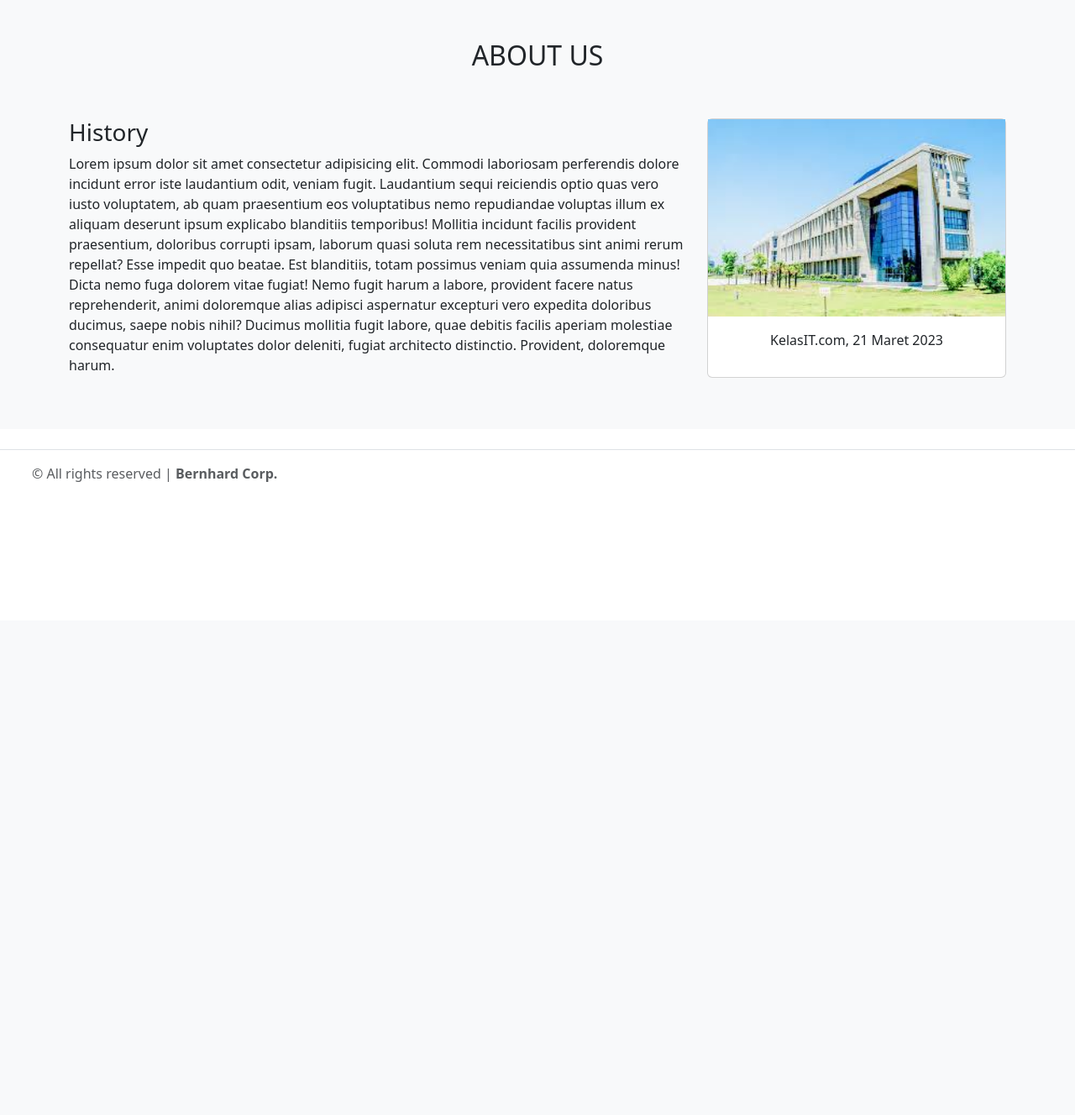
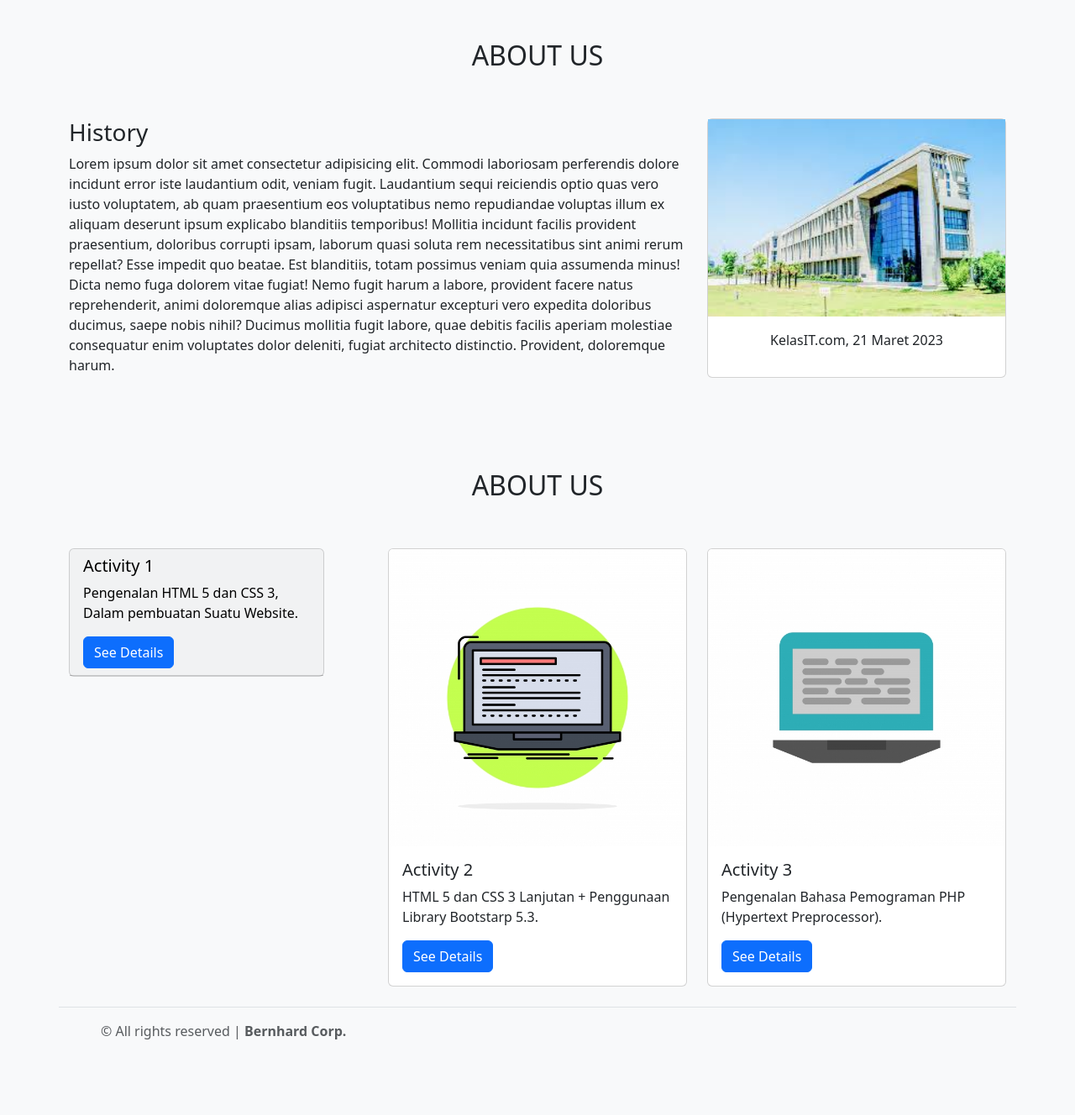
Before and after one commit to bernhardzxz/belajarphp, a PHP site: page /aboutus.php in a window 1280 px wide. Shown: the part 61-1389 px from the top of the page at 84% size. Before the commit the page ends 635 px from the top, so only its background shows below. Run offline with PHP 8.4, Linux system fonts and the light colour scheme; some libraries are stand-ins or nearby versions.

Commit message:
about us

```diff
--- a/aboutus.php
+++ b/aboutus.php
@@ -88,6 +88,47 @@
   </section>
   <!-- End Layout – Containers – Grid - Card -->
 
+  <!-- visi,misi -->
+  <section id="aboutus" class="p-5 bg-light">
+    <div class="container">
+      <div class="row text-center mb-5">
+        <div class="col">
+          <h2>ABOUT US</h2>
+        </div>
+      </div>
+      <!-- card -->
+      <div class="row">
+        <div class="col-md-4">
+          <div class="card text-bg-light mb-3" style="max-width: 19rem;">
+            <div class="card-header">
+              <h5 class="card-title">Activity 1</h5>
+              <p class="card-text">Pengenalan HTML 5 dan CSS 3, Dalam pembuatan Suatu Website.</p>
+              <a href="#" class="btn btn-primary">See Details</a>
+            </div>
+          </div>
+        </div>
+        <div class="col-md-4">
+          <div class="card">
+            <img src="img/coding2.jpg" class="card-img-top" alt="MAaf GAmbar ini Rusak">
+            <div class="card-body">
+              <h5 class="card-title">Activity 2</h5>
+              <p class="card-text">HTML 5 dan CSS 3 Lanjutan + Penggunaan Library Bootstarp 5.3.</p>
+              <a href="#" class="btn btn-primary">See Details</a>
+            </div>
+          </div>
+        </div>
+        <div class="col-md-4">
+          <div class="card">
+            <img src="img/coding3.jpg" class="card-img-top" alt="MAaf GAmbar ini Rusak">
+            <div class="card-body">
+              <h5 class="card-title">Activity 3</h5>
+              <p class="card-text">Pengenalan Bahasa Pemograman PHP (Hypertext Preprocessor).</p>
+              <a href="#" class="btn btn-primary">See Details</a>
+            </div>
+          </div>
+        </div>
+  <!--end visi,misi  -->
+
   <!-- Footer -->
   <footer class="d-flex flex-wrap justify-content-between align-items-center py-3 my-4 border-top">
       <div class="col-md-4 d-flex align-items-center">
```
